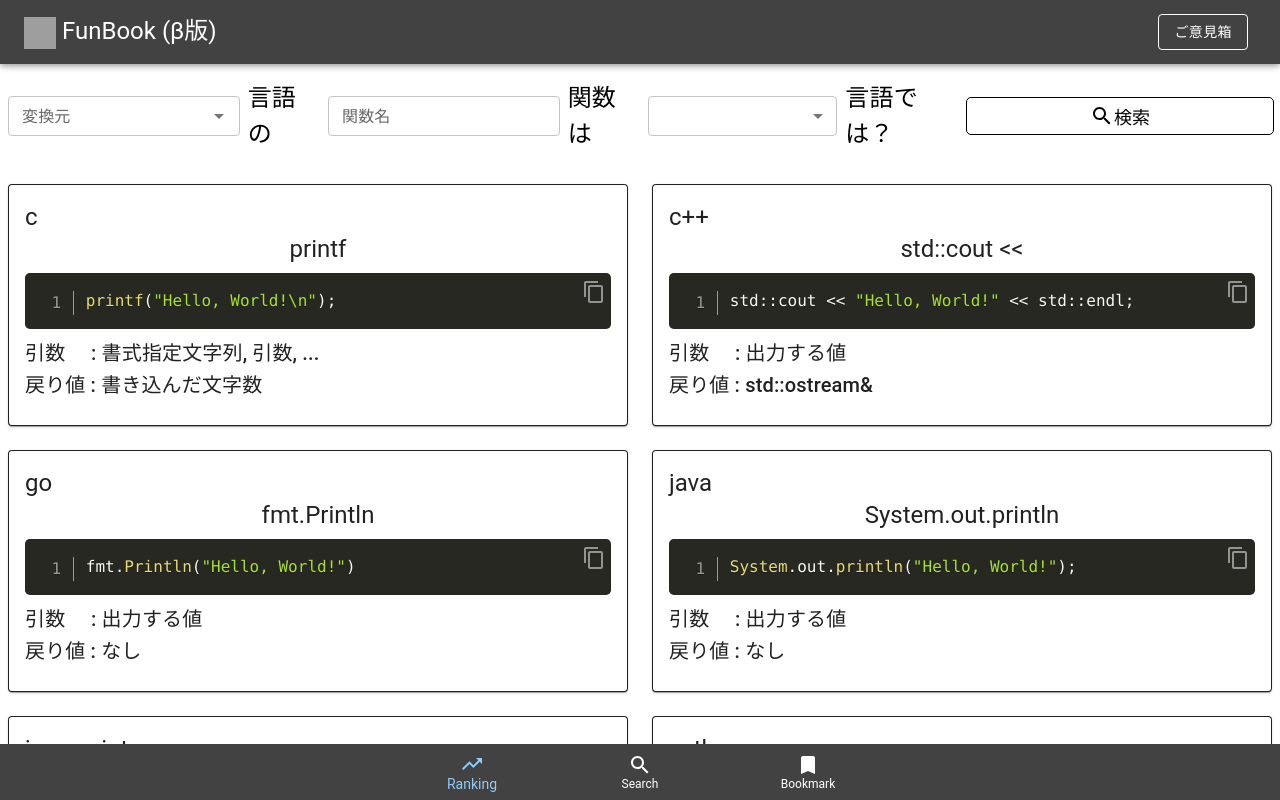
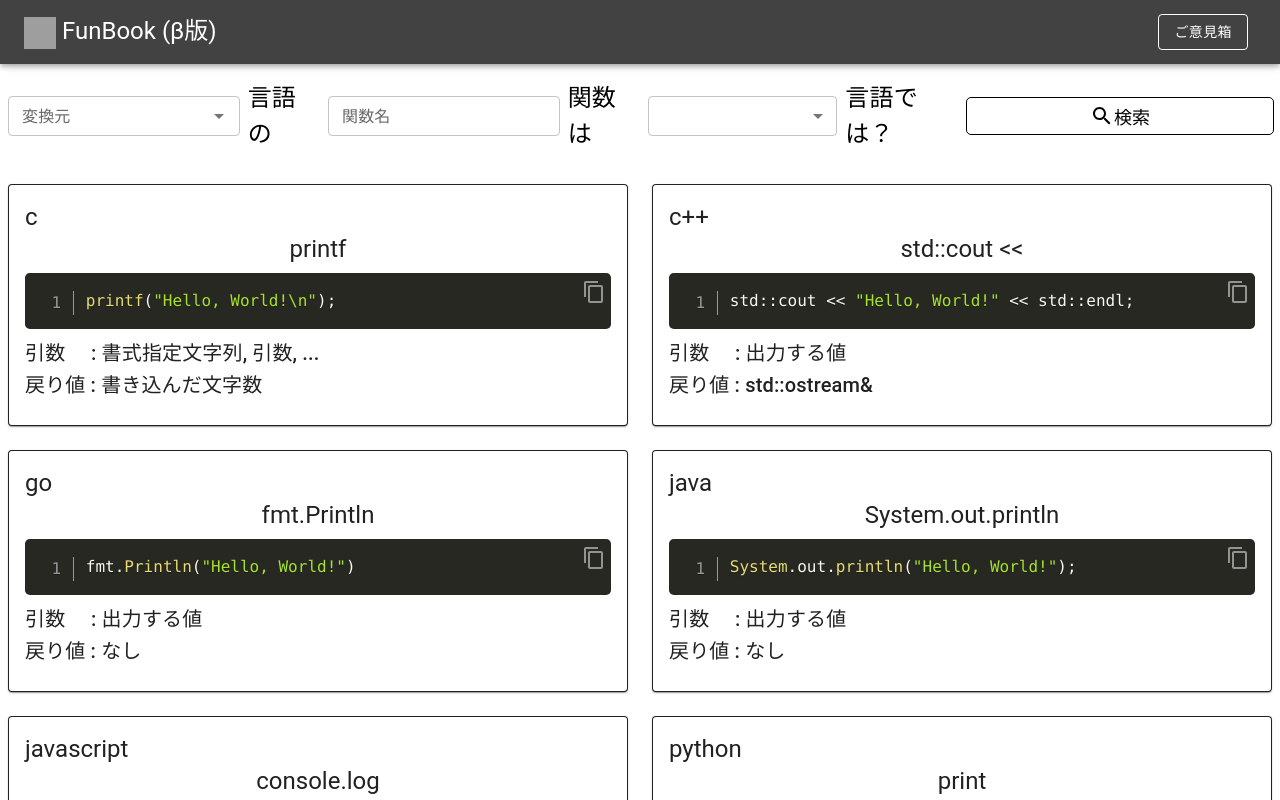
Before and after one commit to yashikota/funbook, a React (Vite) app: page / in a window 1280 px wide. Shown: the top 800 px of the page. Built offline with nearby package versions, Linux system fonts and the light colour scheme; grey boxes are pictures that could not be loaded.

Commit message:
hidden navbar

```diff
--- a/src/App.tsx
+++ b/src/App.tsx
@@ -75,7 +75,7 @@ export default function App() {
             </Grid>
 
             {/* ナビゲーション */}
-            {isSmallScreen ? <Navigation /> : <></>}
+            {/* {isSmallScreen ? <Navigation /> : <></>} */}
 
         </>
     );
```
